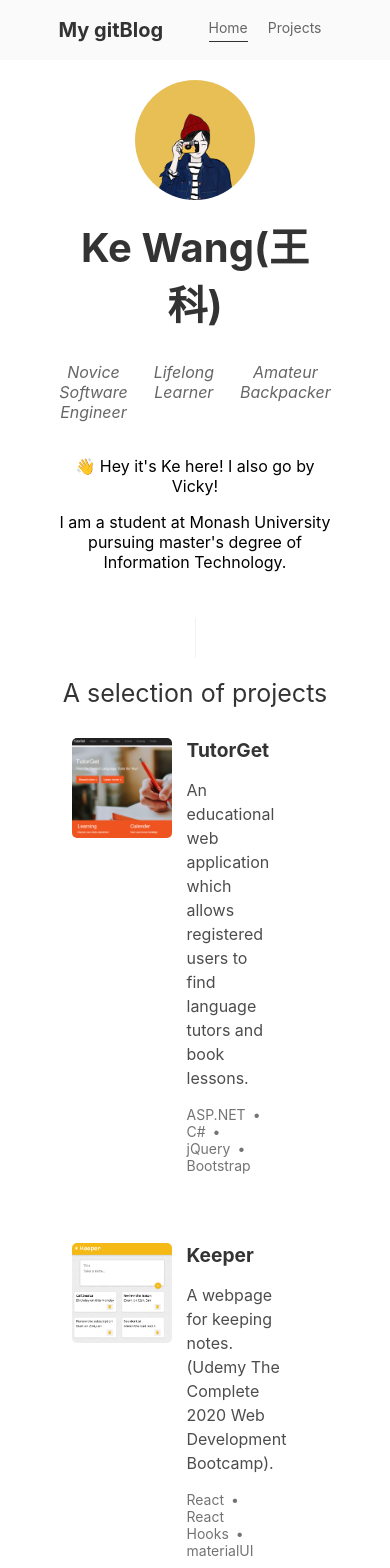
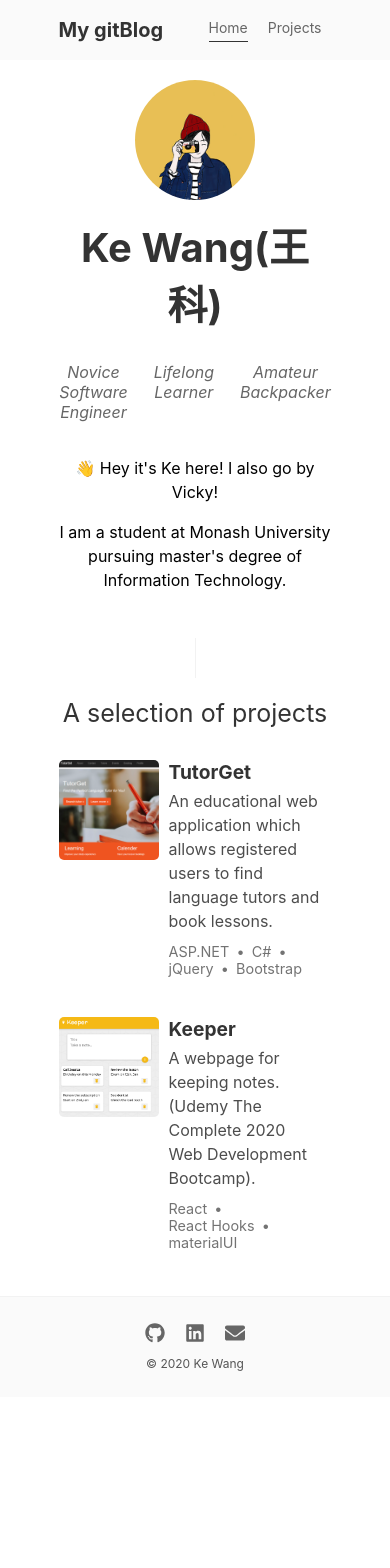
Before and after one commit to wannngkee/wannngkee.github.io, a React (Create React App) app: page / in a window 390 px wide. Shown: the top 1568 px of the page. After the commit the page ends 1397 px from the top, so only its background shows below. Built offline with nearby package versions, Linux system fonts and the light colour scheme.

Commit message:
adjust responsive style

```diff
--- a/src/components/ProjectList/index.js
+++ b/src/components/ProjectList/index.js
@@ -17,8 +17,10 @@ export default function ProjectList() {
                 />
               </div>
               <div className={styles.brief}>
-                <h3>{post.title}</h3>
-                <p>{post.brief}</p>
+                <div className={styles.content}>
+                  <h3>{post.title}</h3>
+                  <p>{post.brief}</p>
+                </div>
                 <div className={styles.tag}>
                   {post.tags &&
                     post.tags.map((tag, index) => (
--- a/src/components/ProjectList/projectList.module.scss
+++ b/src/components/ProjectList/projectList.module.scss
@@ -3,11 +3,14 @@
     display: flex;
     justify-content: space-between;
     align-items: center;
+    text-align: left;
     flex-wrap: wrap;
     li {
-      width: 45%;
-      margin-bottom: 45px;
+      padding: 20px 0px;
+      margin: 0px auto;
       font-style: normal;
+      width: 100%;
+      max-width: 500px;
       a {
         display: inline-flex;
         justify-content: space-between;
@@ -18,25 +21,37 @@
           }
         }
         .brief {
-          text-align: left;
-          padding-left: 15px;
+          padding: 0px 10px;
+          display: flex;
+          flex-direction: column;
+          -webkit-box-pack: justify;
+          justify-content: space-between;
+
+          .content {
+            flex: 0 0 auto;
             h3 {
               font-size: 1.2rem;
               color: rgb(51, 51, 51);
+              margin-bottom: 5px;
+              display: inline-block;
             }
             p {
-            padding: 0px 0px;
+              margin: 0px 0px 10px;
+              padding: 0px;
               color: rgba(0, 0, 0, 0.7);
               line-height: 1.5;
               white-space: pre-wrap;
             }
+          }
+
           .tag {
             display: flex;
             justify-content: flex-start;
             flex-wrap: wrap;
+            margin-bottom: 0;
             span {
               color: rgba(0, 0, 0, 0.55);
-              font-size: 14px;
+              font-size: 0.9rem;
             }
             span:not(:last-child)::after {
               content: "•";
@@ -46,5 +61,12 @@
         }
       }
     }
+    @media (min-width: 1200px) {
+      li {
+        width: 45%;
+        padding-right: 20px;
+        margin: 0px;
       }
     }
+  }
+}
--- a/src/pages/HomePage/home.module.scss
+++ b/src/pages/HomePage/home.module.scss
@@ -7,6 +7,9 @@
       padding: 12px 0px;
       font-size: 40px;
       font-weight: 750;
+    }
+    p {
+      line-height: 1.5;
     }
 
     img {
--- a/src/pages/PostPage/index.js
+++ b/src/pages/PostPage/index.js
@@ -6,7 +6,6 @@ import Markdown from "react-markdown";
 
 export default function PostPage(props) {
   const title = props.match.params.title;
-  console.log(title);
   if (!title) {
     return <Redirect to="/404" />;
   }
--- a/src/pages/PostPage/post.module.scss
+++ b/src/pages/PostPage/post.module.scss
@@ -1,16 +1,16 @@
 .wrap {
   flex: 1;
   text-align: initial;
+
   .box {
-    width: 50%;
-    margin: 0px auto;
-    padding-top: 45px;
+    padding-top: 1rem;
+    max-width: 36rem;
+    margin: 2rem auto 6rem;
     h1 {
       font-size: 24px;
     }
     h1 + p {
       color: #999;
-      padding-top: 8px;
       font-size: 13px;
     }
     p {
```
Also changed, not shown: 1 other file (tests, documents, lock files or other folders). Lines whose indentation alone changed are shown as unchanged.
